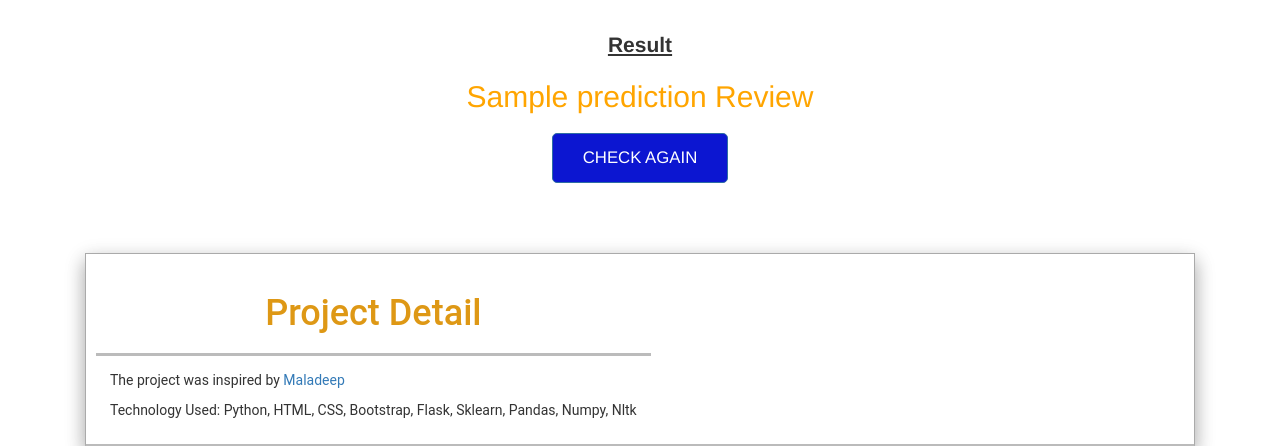
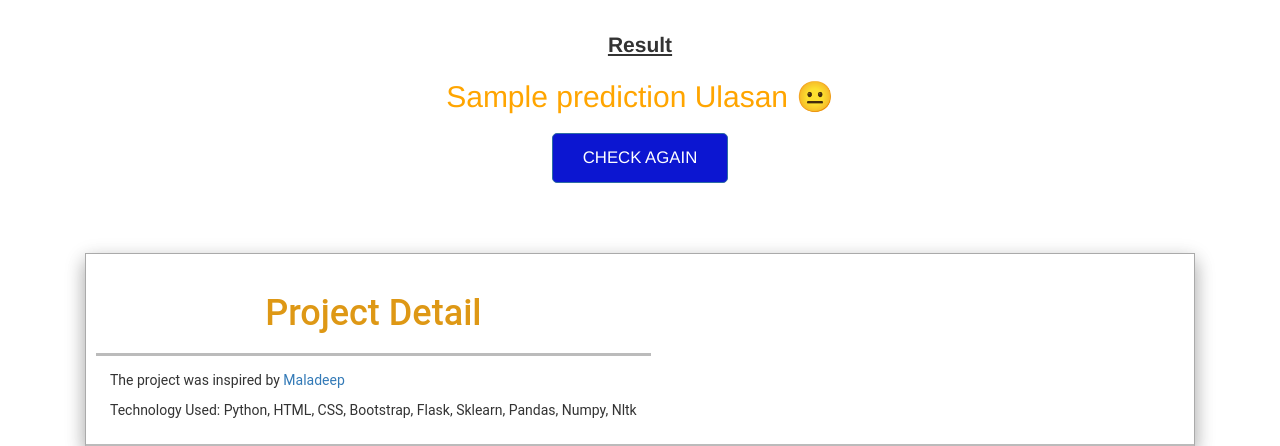
Before and after one commit to tetraxion/Sentimen_Analisis_Tokopedia_Lutfi, a Flask app: template templates/result.html in a window 1280 px wide. Shown: the part 203-649 px from the top of the page. Run offline with Flask 3, Linux system fonts and the light colour scheme; the template is opened without the code that fills it: most values are stand-ins (such as "Sample title", 1, 10 or a date in 2020); parts of the project's set-up code (start-up, migrations or seed data) failed here and were passed over; some libraries are stand-ins or nearby versions.

Commit message:
add emotion

```diff
--- a/templates/result.html
+++ b/templates/result.html
@@ -58,8 +58,16 @@
     <p style="font-size:30;text-align: center;" class="lead"><b><u>Result</u></b></p>
     <div class="results">
         <h2 align="center" style="color: {% if prediction == 'Negatif' %}red{% elif prediction == 'Positif' %}green{% else %}orange{% endif %};">
-            {{ prediction }} Review
+            {{ prediction }} Ulasan
+            {% if prediction == 'Positif' %}
+                😊
+            {% elif prediction == 'Negatif' %}
+                😞
+            {% else %}
+                😐
+            {% endif %}
         </h2>
+
     </div>
 
     <div class="form-row text-center">
```
